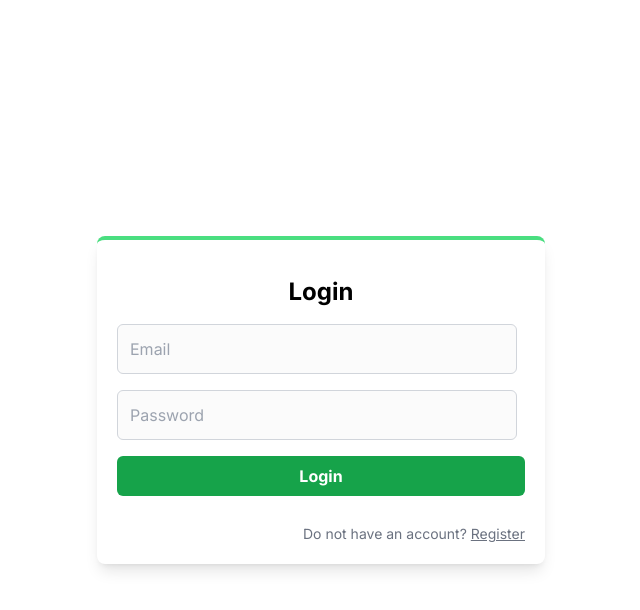
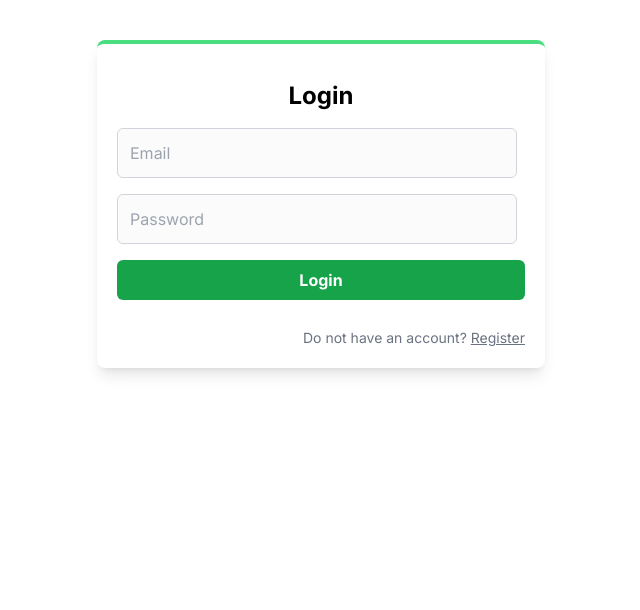
Before and after one commit to uk030621/loginWrapper, a Next.js app: page / in a window 1280 px wide. Shown: the top 610 px of the page, without its empty margins (319-959 px from the left). Built offline with nearby package versions, Linux system fonts and the light colour scheme; no server answers.

Commit message:
Moved forms further to top of web page.

```diff
--- a/components/LoginForm.jsx
+++ b/components/LoginForm.jsx
@@ -35,7 +35,7 @@ export default function LoginForm() {
   };
 
   return (
-    <div className="grid place-items-center h-screen px-4">
+    <div className="flex justify-center items-start h-screen px-4 mt-10"> {/* Adjust margin and vertical alignment */}
       <div className="shadow-lg p-5 rounded-lg border-t-4 border-green-400 bg-white w-full max-w-md">
         <h1 className="text-xl md:text-2xl font-bold my-4 text-center">Login</h1>
 
--- a/components/RegisterForm.jsx
+++ b/components/RegisterForm.jsx
@@ -62,7 +62,7 @@ export default function RegisterForm() {
   };
 
   return (
-    <div className="grid place-items-center h-screen">
+    <div className="flex justify-center items-start h-screen px-4 mt-10"> {/* Adjust margin and vertical alignment */}
       <div className="shadow-lg p-5 rounded-lg border-t-4 border-green-400">
         <h1 className="text-xl font-bold my-4">Register</h1>
 
```
